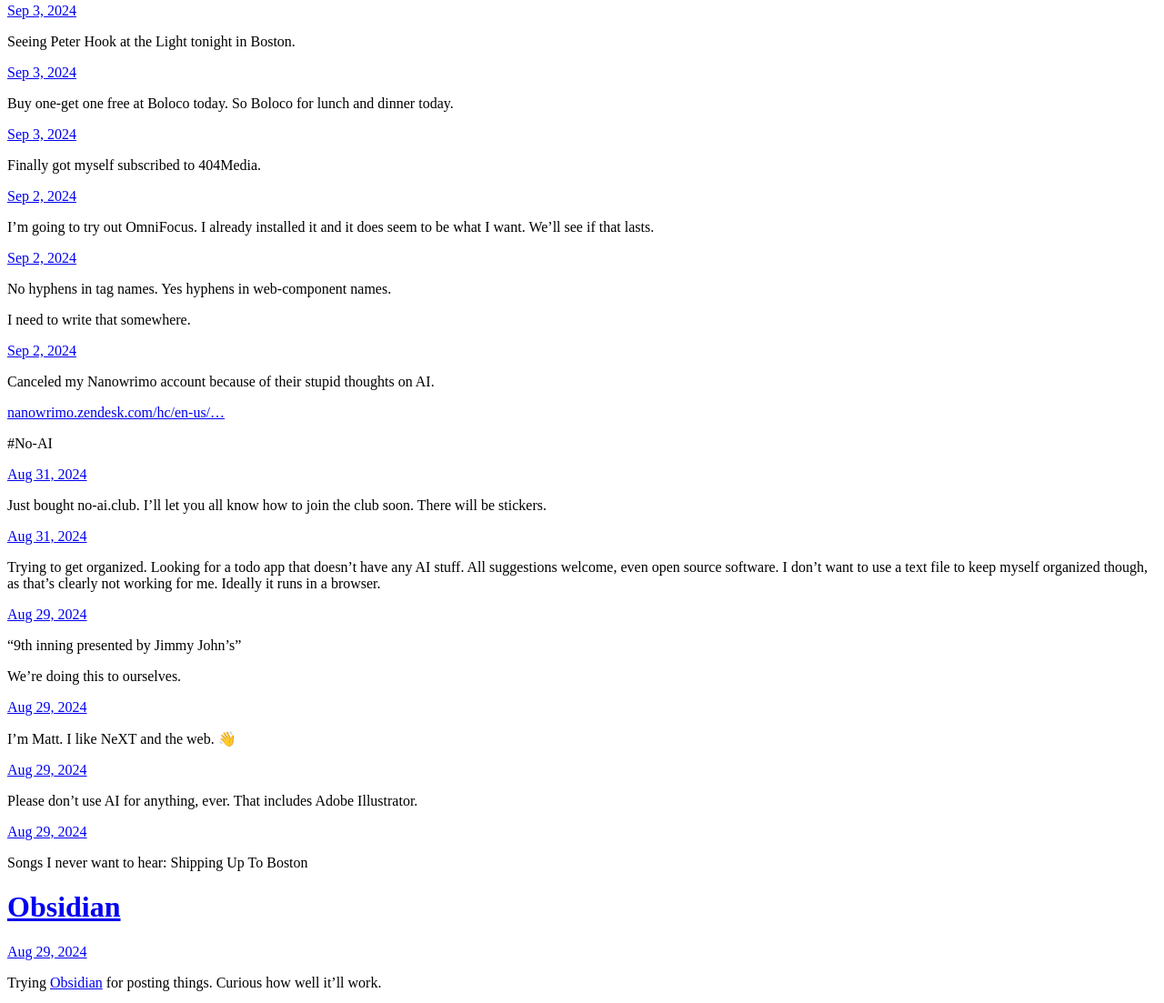
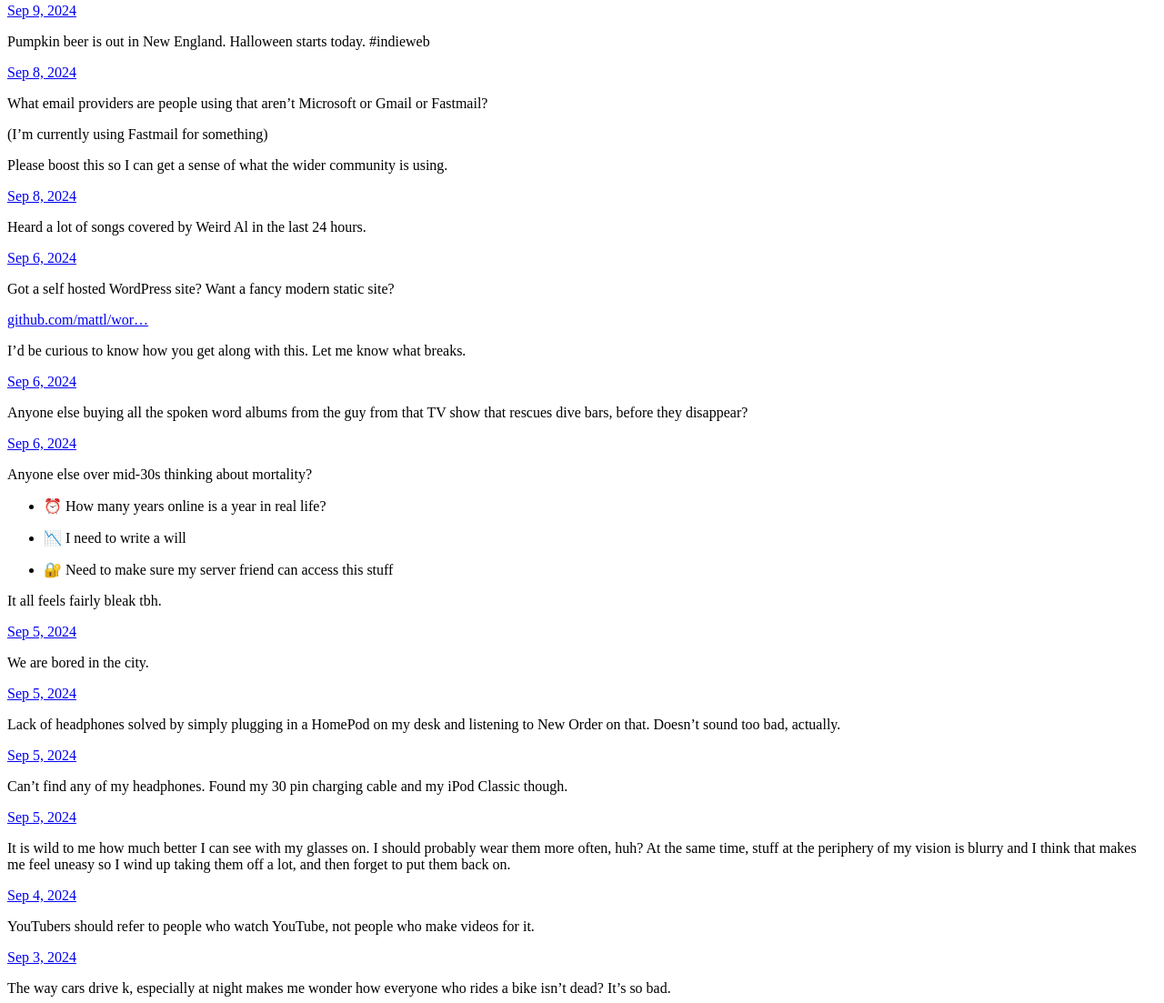
Before and after one commit to mattl/_blog, a plain HTML site: page index.html in a window 1280 px wide. Shown: the part 5-1108 px from the top of the page at 91% size. Drawn offline with Linux system fonts and the light colour scheme.

Commit message:
Archiving from Micro.blog.

```diff
--- a/index.html
+++ b/index.html
@@ -21,6 +21,154 @@
 <div class="h-feed">
 
 
+
+	  <div class="h-entry">
+
+
+		<a href="https://micro.mat.tl/2024/09/09/pumpkin-beer-is.html" class="u-url"><time class="dt-published" datetime="2024-09-09 22:27:58 -0400">Sep 9, 2024</time></a>
+
+		<div class="e-content">
+			 <p>Pumpkin beer is out in New England. Halloween starts today. #indieweb</p>
+
+		</div>
+	  </div>
+
+	  <div class="h-entry">
+
+
+		<a href="https://micro.mat.tl/2024/09/08/what-email-providers.html" class="u-url"><time class="dt-published" datetime="2024-09-08 14:01:53 -0400">Sep 8, 2024</time></a>
+
+		<div class="e-content">
+			 <p>What email providers are people using that aren’t Microsoft or Gmail or Fastmail?</p>
+<p>(I’m currently using Fastmail for something)</p>
+<p>Please boost this so I can get a sense of what the wider community is using.</p>
+
+		</div>
+	  </div>
+
+	  <div class="h-entry">
+
+
+		<a href="https://micro.mat.tl/2024/09/08/heard-a-lot.html" class="u-url"><time class="dt-published" datetime="2024-09-08 01:10:39 -0400">Sep 8, 2024</time></a>
+
+		<div class="e-content">
+			 <p>Heard a lot of songs covered by Weird Al in the last 24 hours.</p>
+
+		</div>
+	  </div>
+
+	  <div class="h-entry">
+
+
+		<a href="https://micro.mat.tl/2024/09/06/got-a-self.html" class="u-url"><time class="dt-published" datetime="2024-09-06 21:41:49 -0400">Sep 6, 2024</time></a>
+
+		<div class="e-content">
+			 <p>Got a self hosted WordPress site? Want a fancy modern static site?</p>
+<p><a href="https://github.com/mattl/wordpress-to-eleventy">github.com/mattl/wor&hellip;</a></p>
+<p>I’d be curious to know how you get along with this. Let me know what breaks.</p>
+
+		</div>
+	  </div>
+
+	  <div class="h-entry">
+
+
+		<a href="https://micro.mat.tl/2024/09/06/anyone-else-buying.html" class="u-url"><time class="dt-published" datetime="2024-09-06 00:20:56 -0400">Sep 6, 2024</time></a>
+
+		<div class="e-content">
+			 <p>Anyone else buying all the spoken word albums from the guy from that TV show that rescues dive bars, before they disappear?</p>
+
+		</div>
+	  </div>
+
+	  <div class="h-entry">
+
+
+		<a href="https://micro.mat.tl/2024/09/06/anyone-else-over.html" class="u-url"><time class="dt-published" datetime="2024-09-06 00:15:41 -0400">Sep 6, 2024</time></a>
+
+		<div class="e-content">
+			 <p>Anyone else over mid-30s thinking about mortality?</p>
+<ul>
+<li>
+<p>⏰ How many years online is a year in real life?</p>
+</li>
+<li>
+<p>📉 I need to write a will</p>
+</li>
+<li>
+<p>🔐 Need to make sure my server friend can access this stuff</p>
+</li>
+</ul>
+<p>It all feels fairly bleak tbh.</p>
+
+		</div>
+	  </div>
+
+	  <div class="h-entry">
+
+
+		<a href="https://micro.mat.tl/2024/09/05/we-are-bored.html" class="u-url"><time class="dt-published" datetime="2024-09-05 23:33:26 -0400">Sep 5, 2024</time></a>
+
+		<div class="e-content">
+			 <p>We are bored in the city.</p>
+
+		</div>
+	  </div>
+
+	  <div class="h-entry">
+
+
+		<a href="https://micro.mat.tl/2024/09/05/lack-of-headphones.html" class="u-url"><time class="dt-published" datetime="2024-09-05 13:40:36 -0400">Sep 5, 2024</time></a>
+
+		<div class="e-content">
+			 <p>Lack of headphones solved by simply plugging in a HomePod on my desk and listening to New Order on that. Doesn&rsquo;t sound too bad, actually.</p>
+
+		</div>
+	  </div>
+
+	  <div class="h-entry">
+
+
+		<a href="https://micro.mat.tl/2024/09/05/cant-find-any.html" class="u-url"><time class="dt-published" datetime="2024-09-05 13:19:35 -0400">Sep 5, 2024</time></a>
+
+		<div class="e-content">
+			 <p>Can&rsquo;t find any of my headphones. Found my 30 pin charging cable and my iPod Classic though.</p>
+
+		</div>
+	  </div>
+
+	  <div class="h-entry">
+
+
+		<a href="https://micro.mat.tl/2024/09/05/it-is-wild.html" class="u-url"><time class="dt-published" datetime="2024-09-05 12:59:20 -0400">Sep 5, 2024</time></a>
+
+		<div class="e-content">
+			 <p>It is wild to me how much better I can see with my glasses on. I should probably wear them more often, huh? At the same time, stuff at the periphery of my vision is blurry and I think that makes me feel uneasy so I wind up taking them off a lot, and then forget to put them back on.</p>
+
+		</div>
+	  </div>
+
+	  <div class="h-entry">
+
+
+		<a href="https://micro.mat.tl/2024/09/04/youtubers-should-refer.html" class="u-url"><time class="dt-published" datetime="2024-09-04 21:21:01 -0400">Sep 4, 2024</time></a>
+
+		<div class="e-content">
+			 <p>YouTubers should refer to people who watch YouTube, not people who make videos for it.</p>
+
+		</div>
+	  </div>
+
+	  <div class="h-entry">
+
+
+		<a href="https://micro.mat.tl/2024/09/03/the-way-cars.html" class="u-url"><time class="dt-published" datetime="2024-09-03 23:19:02 -0400">Sep 3, 2024</time></a>
+
+		<div class="e-content">
+			 <p>The way cars drive k, especially at night makes me wonder how everyone who rides a bike isn’t dead? It’s so bad.</p>
+
+		</div>
+	  </div>
 
 	  <div class="h-entry">
 
```
